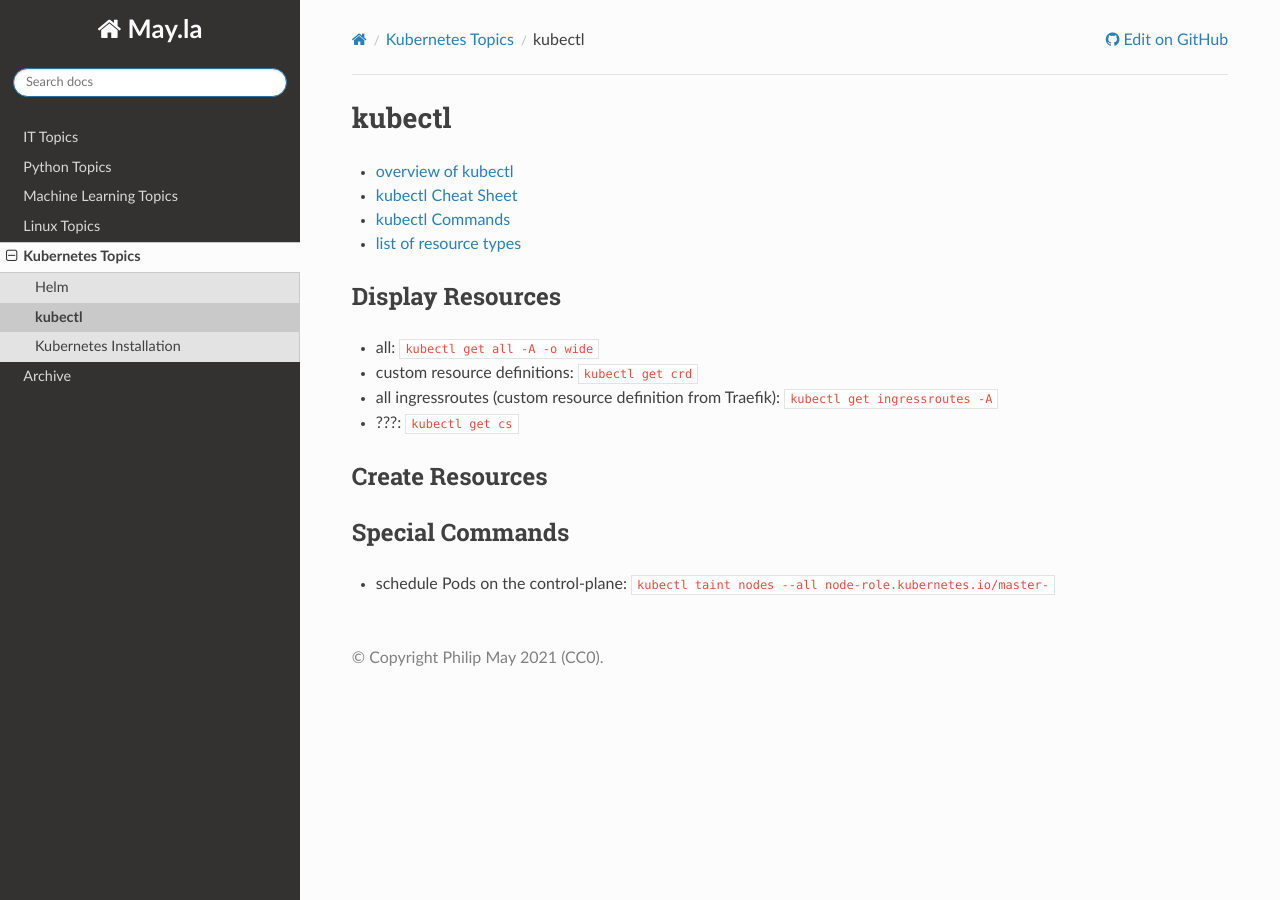
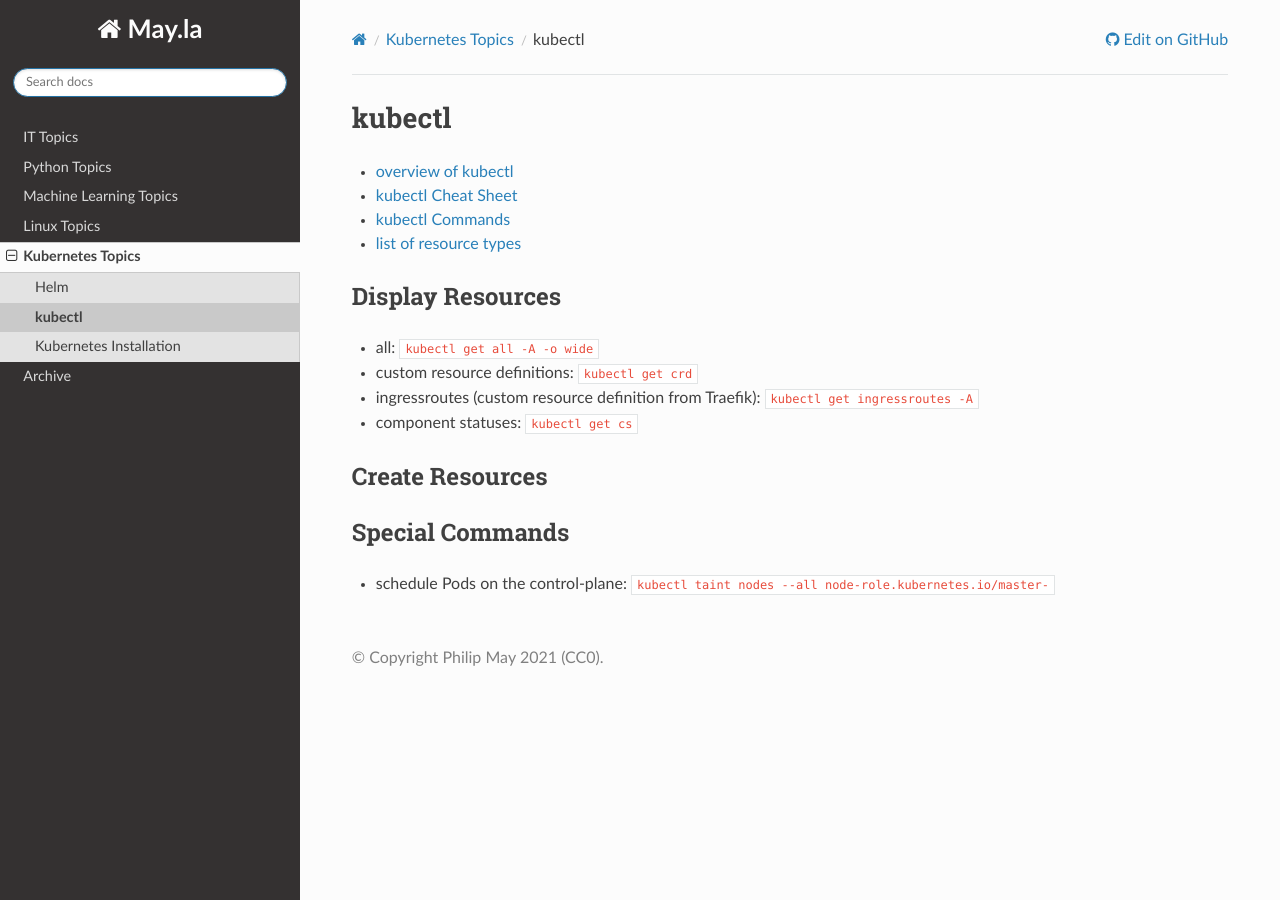
Before and after one commit to PhilipMay/May.la, a Sphinx documentation site: the page built from source/k8s/kubectl.md, in a window 1280 px wide. Built offline with Sphinx 7.4.7 and the Read the Docs theme 2.0.0, drawn with Linux system fonts in a browser that asks for light colours.

Commit message:
Update kubectl.md

```diff
--- a/source/k8s/kubectl.md
+++ b/source/k8s/kubectl.md
@@ -7,8 +7,8 @@
 ## Display Resources
 - all: `kubectl get all -A -o wide`
 - custom resource definitions: `kubectl get crd`
-- all ingressroutes (custom resource definition from Traefik): `kubectl get ingressroutes -A`
-- ???: `kubectl get cs`
+- ingressroutes (custom resource definition from Traefik): `kubectl get ingressroutes -A`
+- component statuses: `kubectl get cs`
 
 ## Create Resources
 
```
